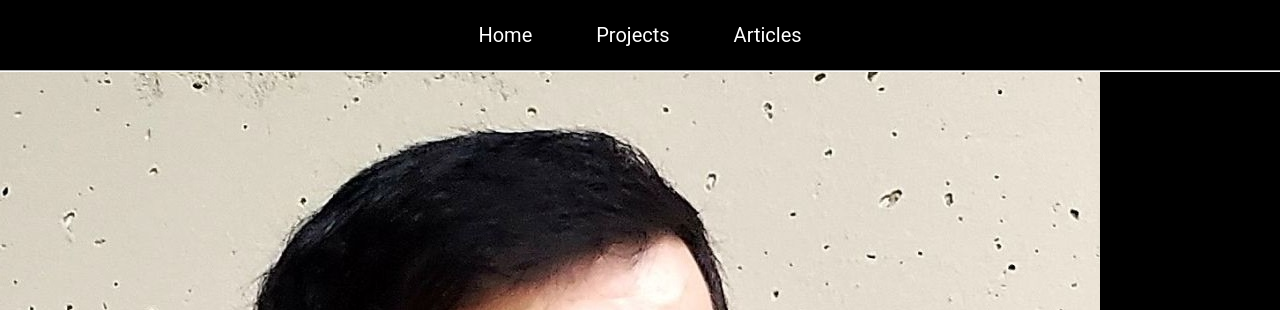
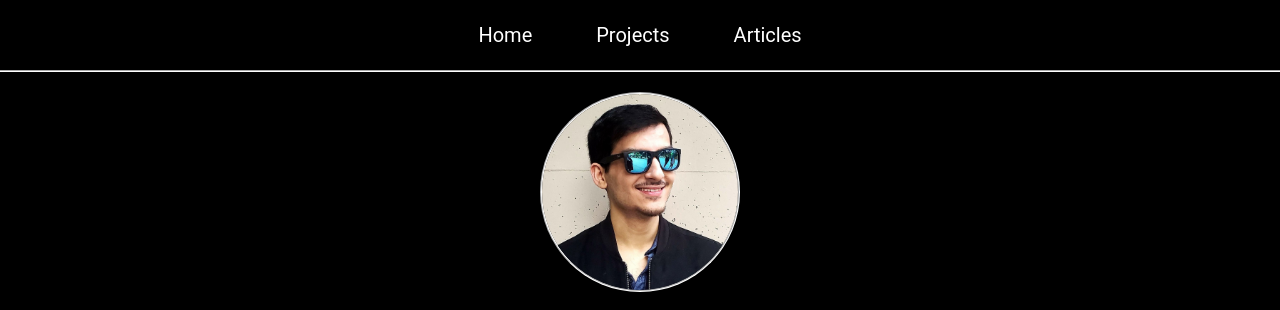
Before and after one commit to SepehrBorji/Portfolio, an Astro site: page / in a window 1280 px wide. Shown: the top 310 px of the page. Built offline with nearby package versions, Linux system fonts and the light colour scheme; Astro itself is replaced by a stand-in of ours.

Commit message:
phase 5d: profile pic styling

```diff
--- a/src/components/ProfilePic.astro
+++ b/src/components/ProfilePic.astro
@@ -4,3 +4,20 @@
 <a href="/" class="profile-pic">
   <img src="/images/headshot2.jpg" alt="Sepehr Borji" class="round-pic" />
 </a>
+
+<style>
+  .profile-pic {
+    display: block;
+    width: fit-content;
+    margin-inline: auto;
+  }
+
+  .round-pic {
+    display: block;
+    width: 200px;
+    height: 200px;
+    border-radius: 50%;
+    border: 2px groove var(--color-border);
+    margin-block: var(--space-5);
+  }
+</style>
```
